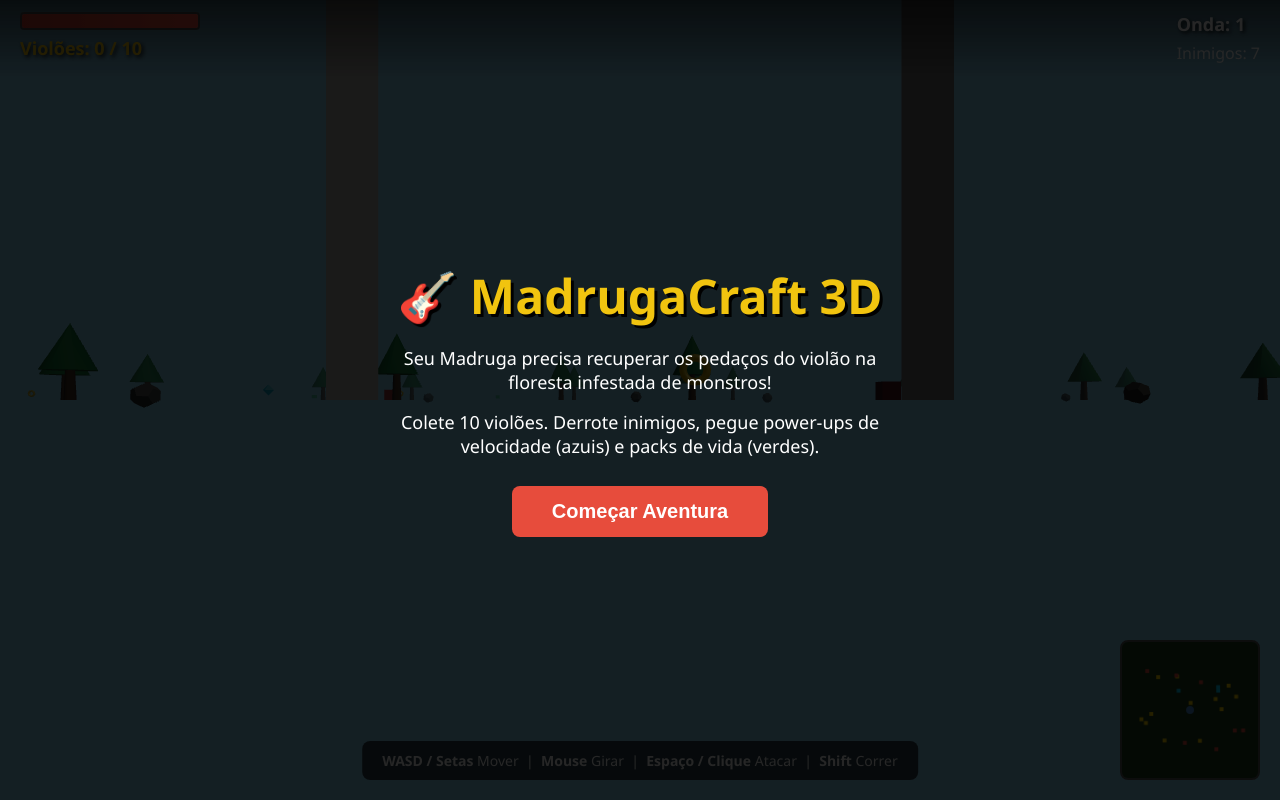
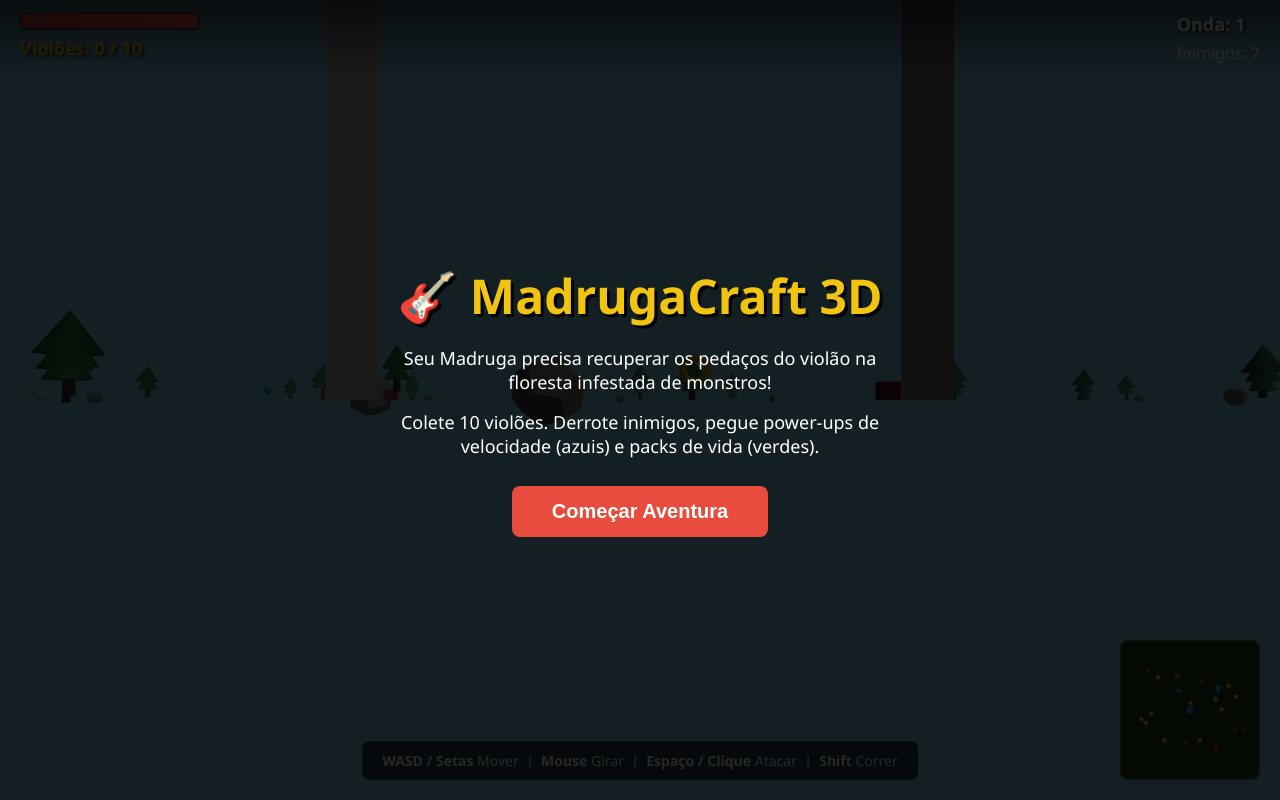
Before and after one commit to luispauloalves500/madrugacraft-3d, a plain HTML site: page index.html in a window 1280 px wide. Drawn offline with nearby package versions, Linux system fonts and the light colour scheme; animation ran at ten frames a second.

Commit message:
Ajusta textura do chão e melhora pedras e árvores

```diff
--- a/index.html
+++ b/index.html
@@ -203,16 +203,16 @@
             'https://raw.githubusercontent.com/mrdoob/three.js/dev/examples/textures/terrain/grasslight-big.jpg'
         );
         grassTexture.wrapS = grassTexture.wrapT = THREE.RepeatWrapping;
-        grassTexture.repeat.set(35, 35);
+        grassTexture.repeat.set(28, 28);
         grassTexture.colorSpace = THREE.SRGBColorSpace;
-        grassTexture.anisotropy = 8;
+        grassTexture.anisotropy = 16;
 
         const groundGeo = new THREE.PlaneGeometry(240, 240, 60, 60);
         const groundMat = new THREE.MeshStandardMaterial({
             map: grassTexture,
-            color: 0x8bc34a,
-            roughness: 0.82,
-            metalness: 0.01
+            color: 0x9ccc65,
+            roughness: 0.78,
+            metalness: 0.0
         });
         const ground = new THREE.Mesh(groundGeo, groundMat);
         ground.rotation.x = -Math.PI / 2;
@@ -226,21 +226,29 @@
         scene.add(ground);
 
         // Rocks
-        function createRock(x, z) {
-            const rock = new THREE.Mesh(
-                new THREE.DodecahedronGeometry(0.4 + Math.random() * 0.5, 0),
-                new THREE.MeshStandardMaterial({ color: 0x666666, roughness: 0.8 })
-            );
-            rock.position.set(x, 0.3, z);
-            rock.rotation.set(Math.random(), Math.random(), Math.random());
+        function createRock(x, z, scale = 1) {
+            const rockGeo = new THREE.DodecahedronGeometry(0.35 + Math.random() * 0.7, 0);
+            const rockMat = new THREE.MeshStandardMaterial({
+                color: new THREE.Color().setHSL(0.08, 0.1, 0.35 + Math.random() * 0.15),
+                roughness: 0.85,
+                metalness: 0.05
+            });
+            const rock = new THREE.Mesh(rockGeo, rockMat);
+            rock.position.set(x, 0.25 * scale, z);
+            rock.rotation.set(Math.random() * Math.PI, Math.random() * Math.PI, Math.random() * Math.PI);
+            rock.scale.setScalar(scale);
             rock.castShadow = true;
             rock.receiveShadow = true;
             scene.add(rock);
         }
-        for (let i = 0; i < 30; i++) {
-            const x = (Math.random() - 0.5) * 180;
-            const z = (Math.random() - 0.5) * 180;
-            if (Math.hypot(x, z) > 6) createRock(x, z);
+        // More varied rocks
+        for (let i = 0; i < 45; i++) {
+            const x = (Math.random() - 0.5) * 190;
+            const z = (Math.random() - 0.5) * 190;
+            if (Math.hypot(x, z) > 5) {
+                const scale = 0.6 + Math.random() * 1.4;
+                createRock(x, z, scale);
+            }
         }
 
         // ========== PLAYER ==========
@@ -375,14 +383,36 @@
 
         function createTree(x, z) {
             const g = new THREE.Group();
-            const trunk = new THREE.Mesh(new THREE.CylinderGeometry(0.22, 0.32, 2.6, 6), new THREE.MeshStandardMaterial({ color: 0x6b4423, roughness: 0.9 }));
-            trunk.position.y = 1.3; trunk.castShadow = true; g.add(trunk);
-            const leaves = new THREE.Mesh(new THREE.ConeGeometry(1.5, 3.0, 7), new THREE.MeshStandardMaterial({ color: 0x2d8a3e, roughness: 0.8 }));
-            leaves.position.y = 3.4; leaves.castShadow = true; g.add(leaves);
-            g.position.set(x, 0, z);
+            const heightVar = 0.7 + Math.random() * 0.6;
+            const trunkH = 2.4 * heightVar;
+            const trunk = new THREE.Mesh(
+                new THREE.CylinderGeometry(0.18, 0.28, trunkH, 6),
+                new THREE.MeshStandardMaterial({ color: 0x5d4037, roughness: 0.95 })
+            );
+            trunk.position.y = trunkH / 2;
+            trunk.castShadow = true;
+            g.add(trunk);
+
+            // Multiple foliage layers for fuller look
+            const leafColors = [0x2e7d32, 0x388e3c, 0x43a047, 0x1b5e20];
+            const layers = 2 + Math.floor(Math.random() * 2);
+            for (let i = 0; i < layers; i++) {
+                const leafSize = (1.4 - i * 0.25) * heightVar;
+                const leafH = 2.2 * heightVar;
+                const leaves = new THREE.Mesh(
+                    new THREE.ConeGeometry(leafSize, leafH, 7),
+                    new THREE.MeshStandardMaterial({ color: leafColors[i % leafColors.length], roughness: 0.75 })
+                );
+                leaves.position.y = trunkH + leafH * 0.35 - i * 0.8;
+                leaves.castShadow = true;
+                g.add(leaves);
+            }
+
+            g.position.set(x, getGroundHeight(x, z), z);
+            g.rotation.y = Math.random() * Math.PI * 2;
             scene.add(g);
             trees.push(g);
-            treeColliders.push({ x, z, radius: 0.9 });
+            treeColliders.push({ x, z, radius: 0.85 });
         }
 
         function spawnEnemy(type = 'normal') {
@@ -400,7 +430,7 @@
         }
 
         function initWorld() {
-            for (let i = 0; i < 55; i++) {
+            for (let i = 0; i < 65; i++) {
                 const x = (Math.random()-0.5)*190;
                 const z = (Math.random()-0.5)*190;
                 if (Math.hypot(x, z) > 8) createTree(x, z);
```
